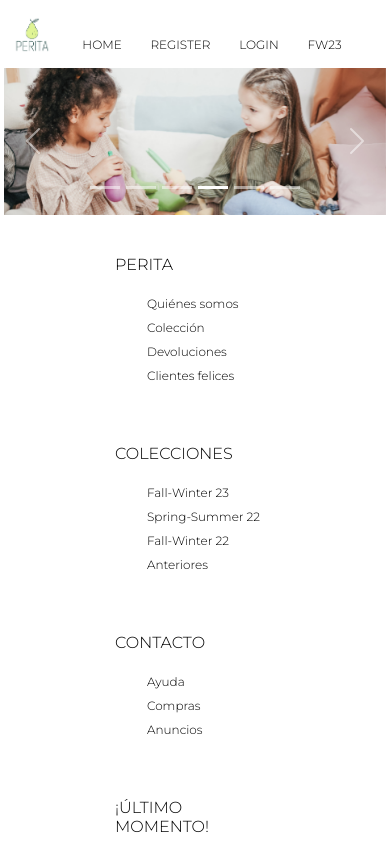
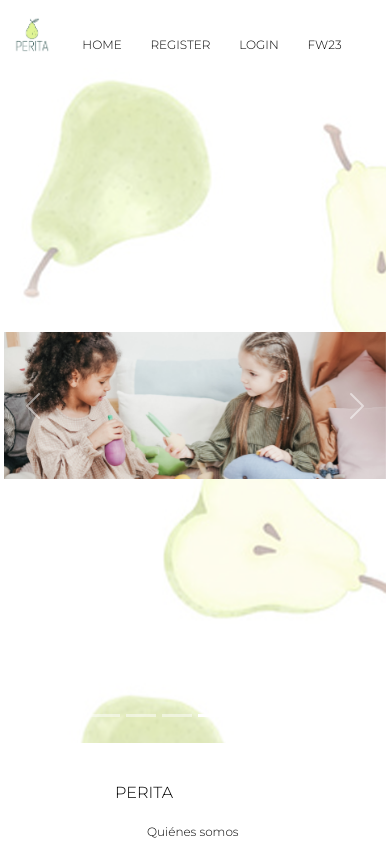
Before and after one commit to MABAROCELA/perita-front, a React (Create React App) app: page / in a window 390 px wide. Shown: the top 844 px of the page. Built offline with nearby package versions, Linux system fonts and the light colour scheme.

Commit message:
cuarto commit

```diff
--- a/package.json
+++ b/package.json
@@ -8,6 +8,8 @@
     "@testing-library/user-event": "^13.5.0",
     "axios": "^1.6.2",
     "bootstrap": "^5.3.2",
+    "install": "^0.13.0",
+    "npm": "^10.2.5",
     "react": "^18.2.0",
     "react-bootstrap": "^2.9.1",
     "react-dom": "^18.2.0",
--- /dev/null
+++ b/src/css/Home.css
@@ -0,0 +1,8 @@
+@media (min-width: 320px) and (max-width: 768px) {
+  .home-carrousel {
+    height: 80vh;
+    display: flex;
+    align-items: center;
+    background-image: url('../assets/background.png')
+  }
+  }
--- a/src/pages/Home.js
+++ b/src/pages/Home.js
@@ -9,7 +9,7 @@ import Image from 'react-bootstrap/Image';
 import { useState } from 'react';
 import { Link } from "react-router-dom";
 
-import '../css/App.css'
+import '../css/Home.css'
 
 function Home() {
 
@@ -20,23 +20,23 @@ function Home() {
     };
 
     return (
-        <Carousel className="mx-1" fade activeIndex={index} onSelect={handleSelect} interval={1300}>
-            <Carousel.Item >
+        <Carousel className="mx-1 home-carrousel" fade activeIndex={index} onSelect={handleSelect} interval={1300}>
+            <Carousel.Item className="carrousel-item" >
                 <Link to="/ListaProductos"><Image src={Foto0} className="d-block w-100" text="Cover" alt="fcover" /></Link>
             </Carousel.Item>
-            <Carousel.Item >
+            <Carousel.Item className="carrousel-item" >
                 <Image src={Foto1} className="d-block w-100" text="First slide" alt="first-slide" />
             </Carousel.Item>
-            <Carousel.Item>
+            <Carousel.Item className="carrousel-item" >
                 <Image src={Foto2} className="d-block w-100" text="Second slide" alt="second-slide" />
             </Carousel.Item>
-            <Carousel.Item>
+            <Carousel.Item className="carrousel-item" >
                 <Image src={Foto3} className="d-block w-100" text="Third slide" alt="third-slide" />
             </Carousel.Item>
-            <Carousel.Item>
+            <Carousel.Item className="carrousel-item" >
                 <Image src={Foto4} className="d-block w-100" text="Fourth slide" alt="fourth-slide" />
             </Carousel.Item>
-            <Carousel.Item>
+            <Carousel.Item className="carrousel-item" >
                 <Image src={Foto5} className="d-block w-100" text="Fifth slide" alt="fifth-slide" />
             </Carousel.Item>
         </Carousel>
```
Also changed, not shown: 12 other files (tests, documents, lock files or other folders).
